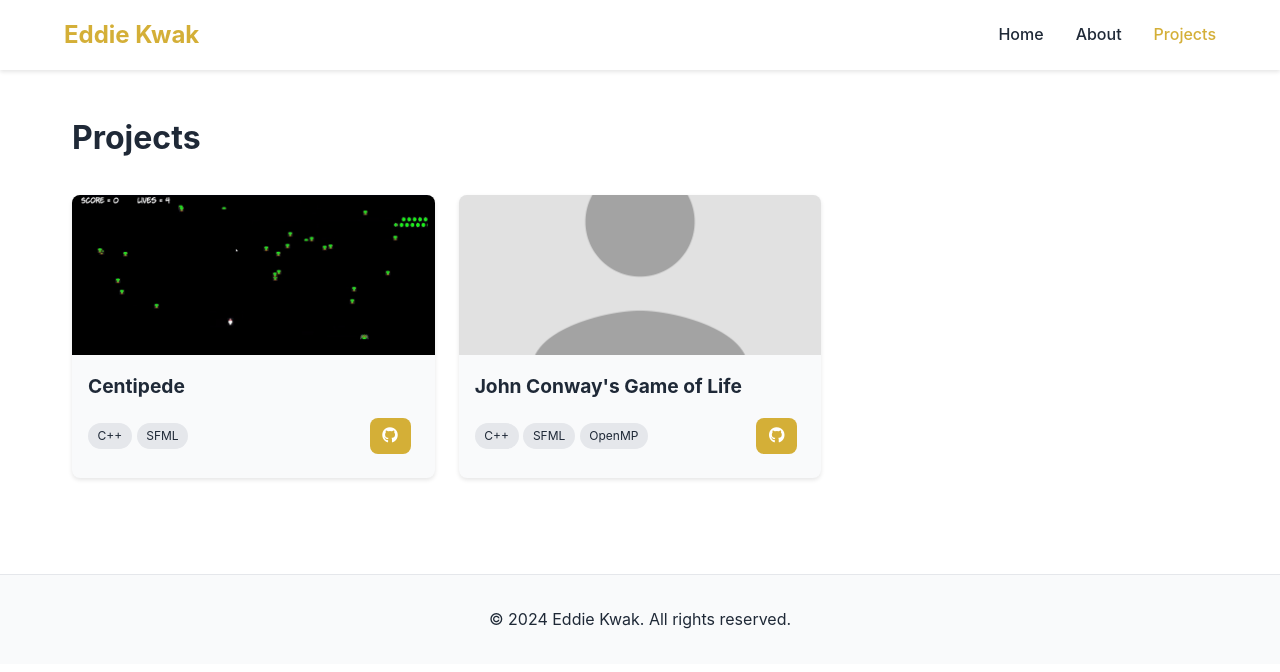
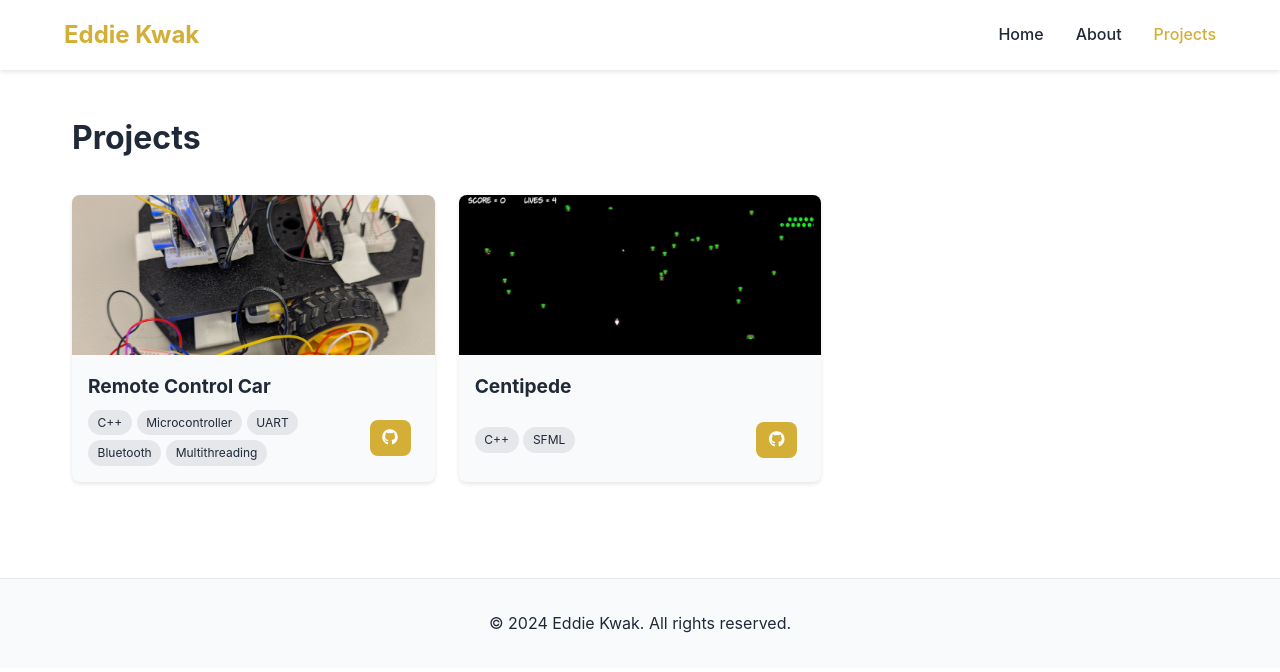
Before and after one commit to eskwak/eskwak.github.io, a plain HTML site: page projects.html in a window 1280 px wide. Drawn offline with Linux system fonts and the light colour scheme.

Commit message:
Added RC Car Projects to /Projects

```diff
--- a/projects.html
+++ b/projects.html
@@ -26,6 +26,29 @@
     <main class="projects-container">
         <h1>Projects</h1>
         <div class="projects-grid">
+            <article class="project-card">
+                <div class="project-image">
+                    <img src="projects/RC_Car/general/intro_photo.jpg" alt="RC Car">
+                </div>
+                <div class="project-content">
+                    <h3>Remote Control Car</h3>
+                    <div class="project-footer">
+                        <div class="project-tags">
+                            <span class="tag">C++</span>
+                            <span class="tag">Microcontroller</span>
+                            <span class="tag">UART</span>
+                            <span class="tag">Bluetooth</span>
+                            <span class="tag">Multithreading</span>
+                        </div>
+                        <div class="project-links">
+                            <a href="https://github.com/eskwak/rc-car" target="_blank" class="btn primary">
+                                <i class="fab fa-github"></i>
+                            </a>
+                        </div>
+                    </div>
+                </div>
+            </article>
+
             <!-- Start of individual project card -->
             <article class="project-card">
                 <div class="project-image">
@@ -51,26 +74,6 @@
                 </div>
             </article>
             <!-- End of individual project card -->
-            <article class="project-card">
-                <div class="project-image">
-                    <img src="images/placeholder-profile-picture.png" alt="Game Of Life">
-                </div>
-                <div class="project-content">
-                    <h3>John Conway's Game of Life</h3>
-                    <div class="project-footer">
-                        <div class="project-tags">
-                            <span class="tag">C++</span>
-                            <span class="tag">SFML</span>
-                            <span class="tag">OpenMP</span>
-                        </div>
-                        <div class="project-links">
-                            <a href="add link to project here" target="_blank" class="btn primary">
-                                <i class="fab fa-github"></i>
-                            </a>
-                        </div>
-                    </div>
-                </div>
-            </article>
         </div>
     </main>
 
```
Also changed, not shown: projects/RC_Car/circuit/4180_Arm_Drawing.png (added), projects/RC_Car/circuit/4180_Car_Drawing.png (added), projects/RC_Car/general/PXL_20250422_191608175.jpg (added), projects/RC_Car/general/intro_photo.jpg (added), 1 other file.
